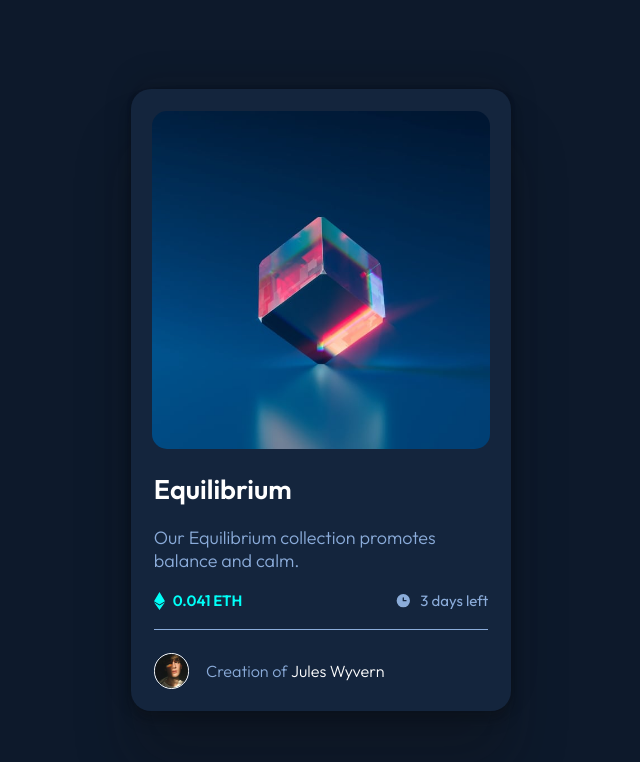
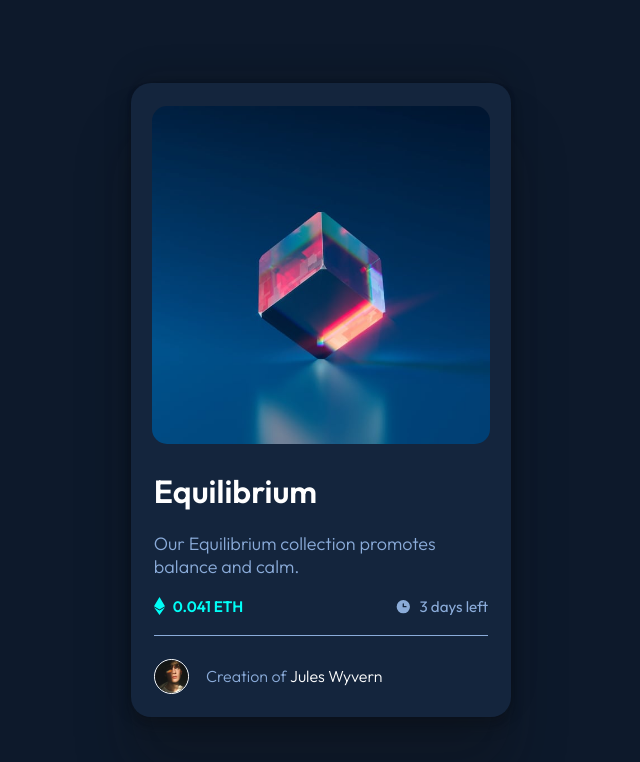
Before and after one commit to martinablazheska/nft-card, a plain HTML site: page index.html in a window 1280 px wide. Shown: the whole page, without its empty margins (319-959 px from the left). Drawn offline with Linux system fonts and the light colour scheme.

Commit message:
modified units

```diff
--- a/index.html
+++ b/index.html
@@ -17,7 +17,7 @@
     <div class="card">
       <div class="preview"></div>
       <div class="main">
-        <h2><a href="#" class="nft-title">Equilibrium</a></h2>
+        <h1><a href="#" class="nft-title">Equilibrium</a></h1>
         <p class="description">
           Our Equilibrium collection promotes balance and calm.
         </p>
--- a/style.css
+++ b/style.css
@@ -6,7 +6,6 @@
 
 html {
     font-family: 'Outfit', sans-serif;
-    font-size: 18px;
 }
 
 body {
@@ -27,6 +26,7 @@ body {
     display: flex;
     flex-direction: column;
     justify-content: center;
+    font-size: 1.125rem;
 
 }
 
@@ -62,6 +62,7 @@ body {
 
 .nft-title {
     font-weight: 600;
+    font-size: 2rem;
     color: white;
     text-decoration: none;
 
@@ -74,7 +75,6 @@ body {
 
 .description{
     font-weight: 300;
-    font-size: 1em;
     color:hsl(215, 51%, 70%);
     margin-top: 6%;
 }
@@ -85,7 +85,7 @@ body {
     border-bottom: 1px solid hsl(215, 51%, 70%);
     padding: 5% 0;
     color: hsl(215, 51%, 70%);
-    font-size: 15px;
+    font-size: 0.95rem;
     margin: 0 6%;
 }
 
@@ -106,7 +106,7 @@ body {
     }
 
 .signature {
-    font-size: 0.9em;
+    font-size: 1rem;
     font-weight: 300;
     color: hsl(215, 51%, 70%);
     display: flex;
```
